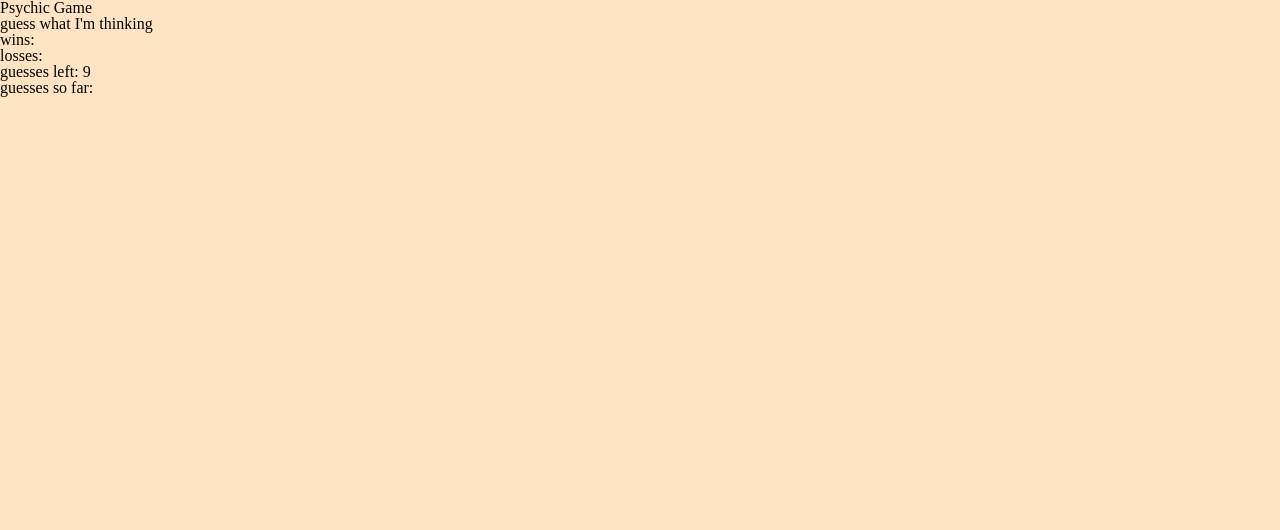
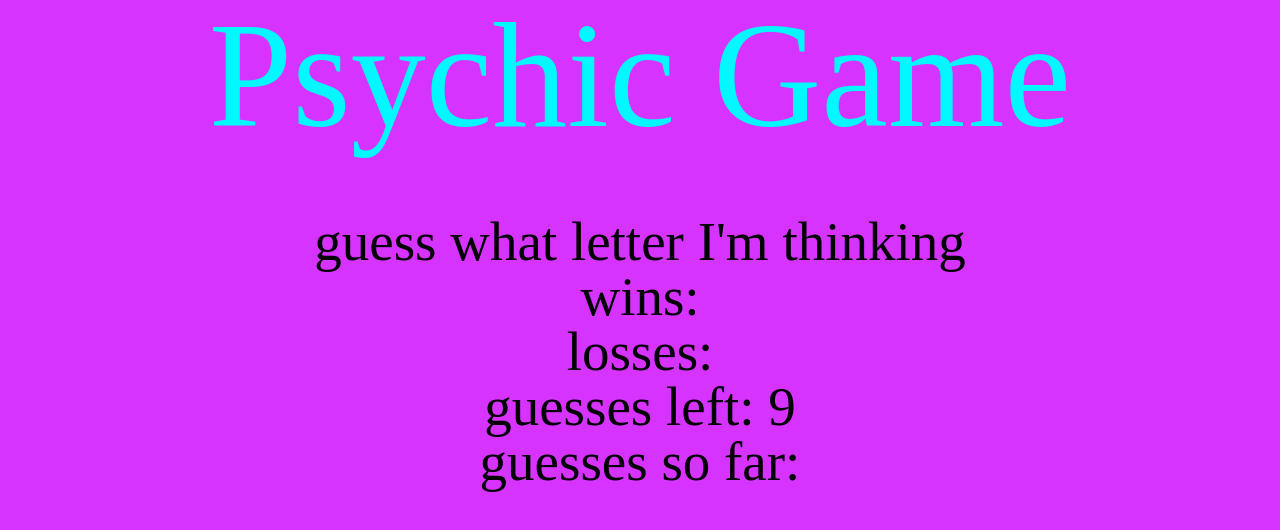
Before and after one commit to db2147/Psychic-Game, a plain HTML site: page index.html in a window 1280 px wide. Drawn offline with nearby package versions, Linux system fonts and the light colour scheme.

Commit message:
added styling

```diff
--- a/assets/css/style.css
+++ b/assets/css/style.css
@@ -1,3 +1,15 @@
 body{
-    background-color: bisque;
+    background-color: #D633FF;
+    text-align: center;
+    margin-top: 148px;
 }
+
+.title{
+    font-size: 150px;
+    font-family: "Keep on Truckin'FW Regular";
+    color:#00f9ff;
+}
+
+.text{
+    font-size: 55px;
+}
--- a/index.html
+++ b/index.html
@@ -28,14 +28,20 @@
 
 
 	   <!--the text that the player sees-->
-	<strong><h1>Psychic Game</h1></strong>
-<p>guess what I'm thinking</p>
+	   <div class="title">
+	<strong><h1>Psychic Game</h1></strong></div>
+	<br>
+	<br>
+	<br>
+	<br>
+	<div class="text">
+<p>guess what letter I'm thinking</p>
 <p id="numWins">wins: </p>
 <p id="numLosses">losses: </p>
 <p id="guessesLeft">guess left:9 </p>
 <!--note the guessedLtrs in javascript below-->
 <p id="guessedLtrs">guesses so far: </p>
-
+</div>
 
      <!--setting up the page for javascript-->
 <script type="text/javascript">
```
